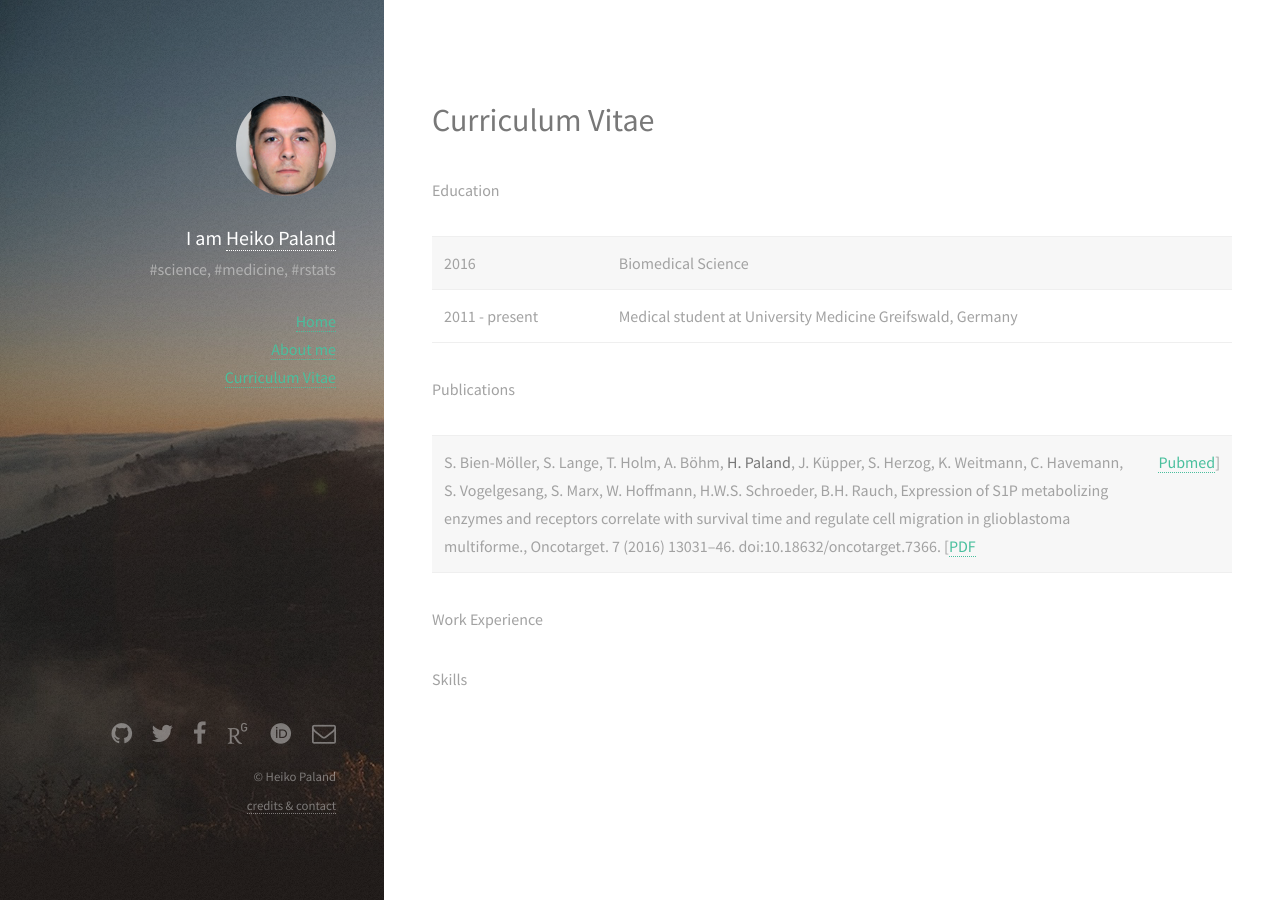
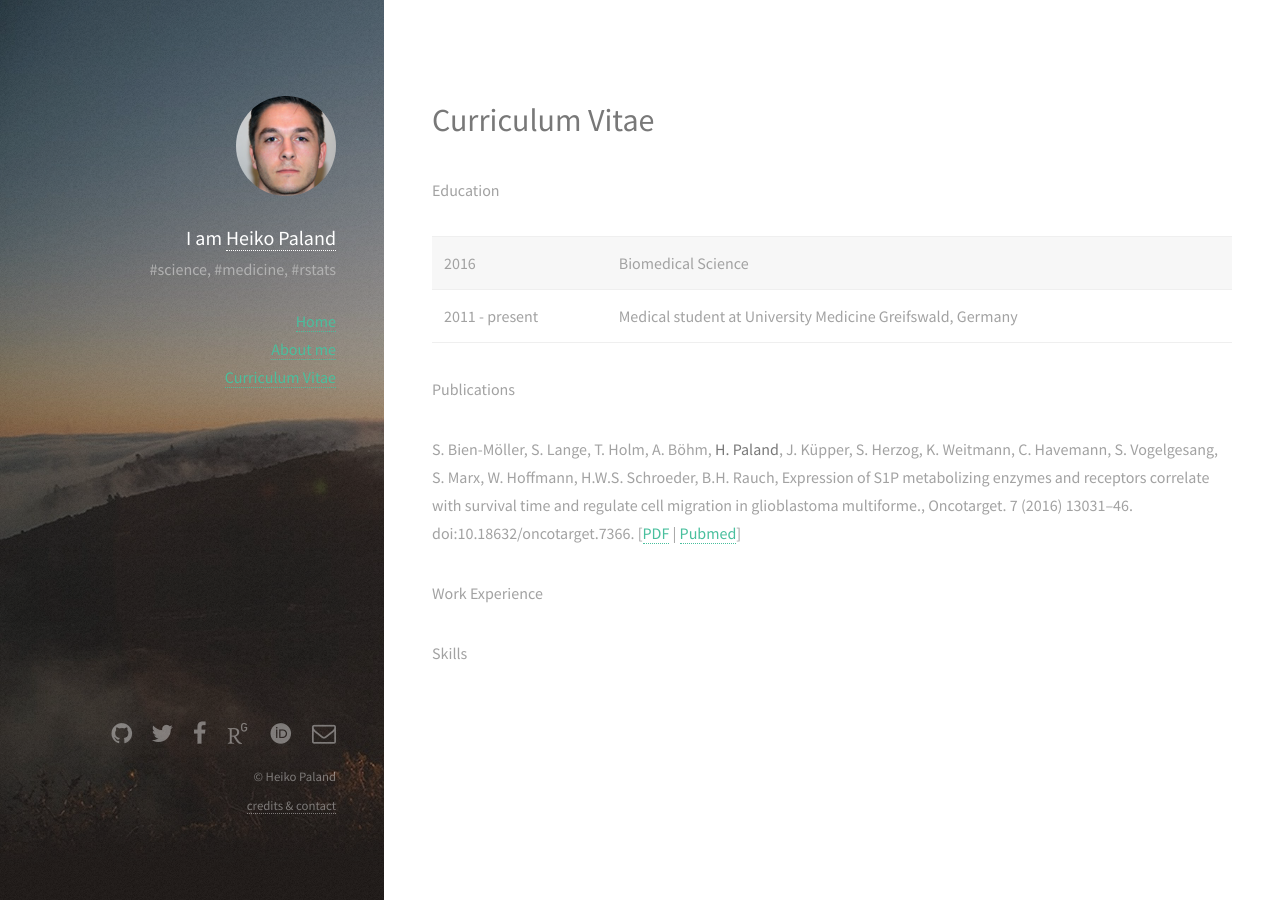
Before and after one commit to old-jekyll-templates/Strata-Jekyll-Theme, a Jekyll site: the page built from cv.md, in a window 1280 px wide. Built offline with Jekyll 4.4.1, drawn with Linux system fonts in a browser that asks for light colours; some web fonts are replaced.

Commit message:
backslash to escape md

```diff
--- a/cv.md
+++ b/cv.md
@@ -11,7 +11,7 @@ Education
 
 Publications
 
-S. Bien-Möller, S. Lange, T. Holm, A. Böhm, **H. Paland**, J. Küpper, S. Herzog, K. Weitmann, C. Havemann, S. Vogelgesang, S. Marx, W. Hoffmann, H.W.S. Schroeder, B.H. Rauch, Expression of S1P metabolizing enzymes and receptors correlate with survival time and regulate cell migration in glioblastoma multiforme., Oncotarget. 7 (2016) 13031–46. doi:10.18632/oncotarget.7366. [[PDF](http://www.impactjournals.com/oncotarget/index.php?journal=oncotarget&page=article&op=download&path%5B%5D=7366&path%5B%5D=21109) | [Pubmed](http://www.ncbi.nlm.nih.gov/pubmed/26887055)]
+S. Bien-Möller, S. Lange, T. Holm, A. Böhm, **H. Paland**, J. Küpper, S. Herzog, K. Weitmann, C. Havemann, S. Vogelgesang, S. Marx, W. Hoffmann, H.W.S. Schroeder, B.H. Rauch, Expression of S1P metabolizing enzymes and receptors correlate with survival time and regulate cell migration in glioblastoma multiforme., Oncotarget. 7 (2016) 13031–46. doi:10.18632/oncotarget.7366. [[PDF](http://www.impactjournals.com/oncotarget/index.php?journal=oncotarget&page=article&op=download&path%5B%5D=7366&path%5B%5D=21109) \| [Pubmed](http://www.ncbi.nlm.nih.gov/pubmed/26887055)]
 
 Work Experience
 
```
